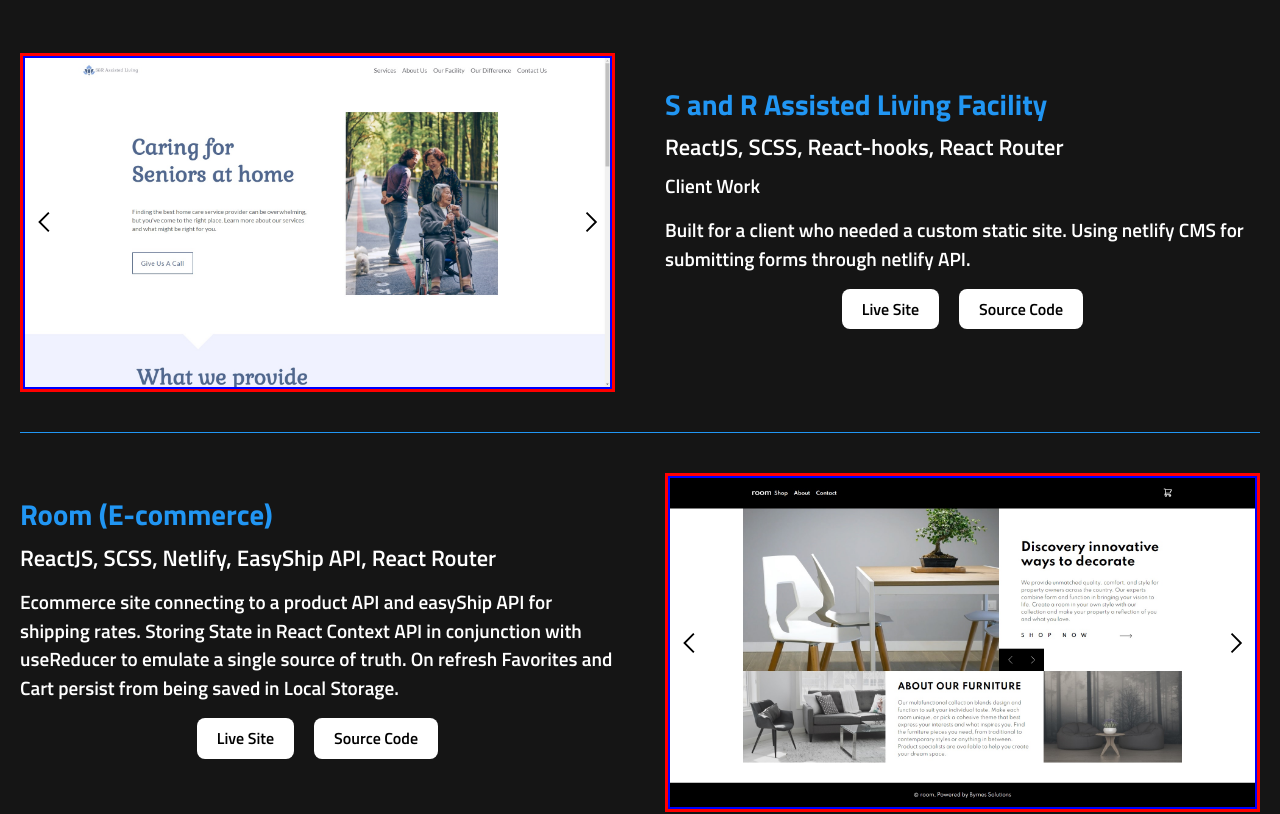
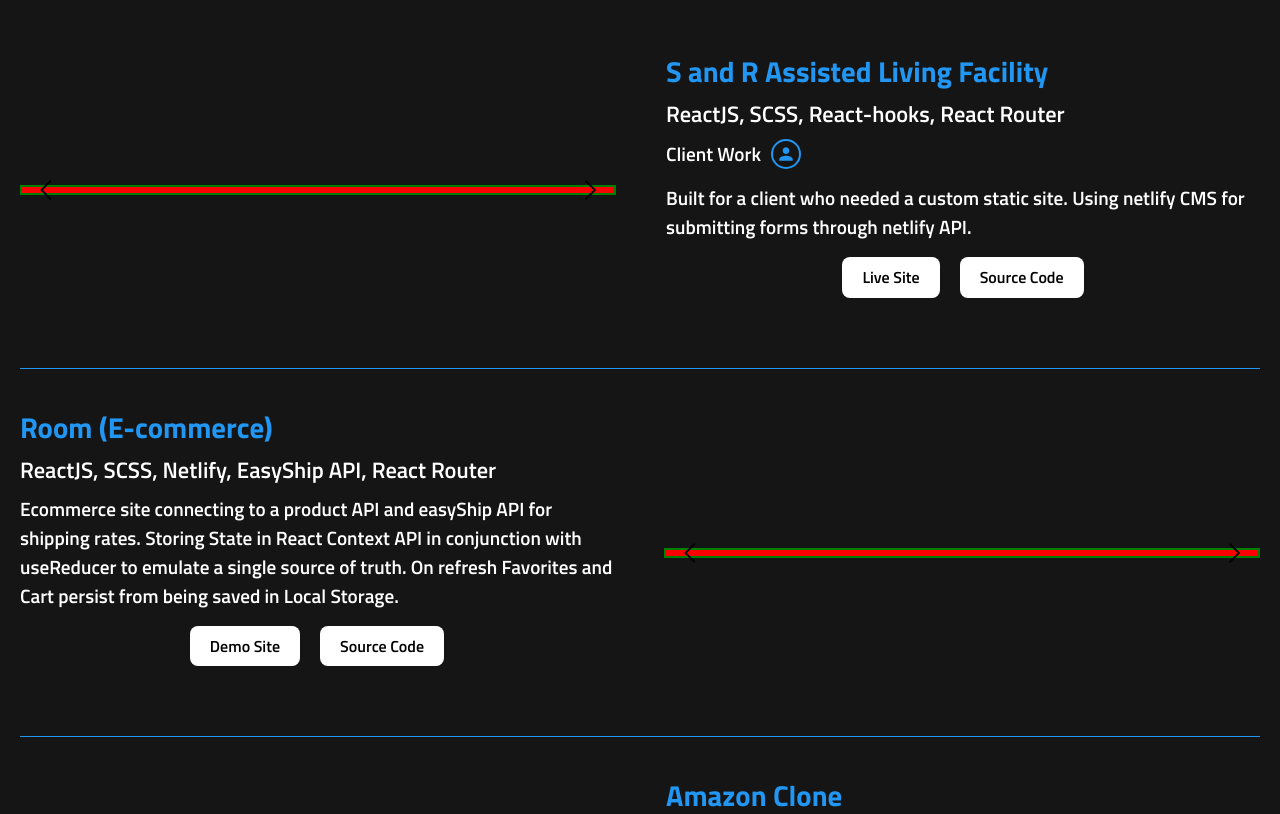
Before and after one commit to ByrnesByrnes/PortfolioSite, a React (Create React App) app: page / in a window 1280 px wide. Shown: the part 1800-2614 px from the top of the page. Built offline with nearby package versions, Linux system fonts and the light colour scheme.

Commit message:
Carousel Test

```diff
--- a/src/components/carousel/styles/carousel.js
+++ b/src/components/carousel/styles/carousel.js
@@ -17,7 +17,7 @@ export const Slide = styled.img
 `
   width: auto;
   max-width: 100%;
-  height: auto;
+  max-height: 500px;
 `
 
 export const Arrow = styled.div
--- a/src/components/project/styles/project.js
+++ b/src/components/project/styles/project.js
@@ -32,6 +32,7 @@ export const Item = styled.div
 export const Group = styled.div
 `
   width: 100%;
+  border: 2px solid green;
 `
 export const Info = styled.div
 `
@@ -56,9 +57,21 @@ export const Subtitle = styled.h3
 
 export const Text = styled.p
 `
+  display: flex;
+  align-items: center;
   font-size: 1.2rem;
   margin-bottom: 15px;
   line-height: 1.5;
+
+  & > svg {
+    color: var(--clr-secondary);
+    border: 2px solid var(--clr-secondary);
+    border-radius: 50px;
+    height: 30px;
+    width: 30px;
+    padding: 3px;
+    margin-left: 10px;
+  }
 `
 
 export const LinkGroup = styled.div
--- a/src/containers/carousel.js
+++ b/src/containers/carousel.js
@@ -43,7 +43,7 @@ export function CarouselContainer({ slides, alt }) {
 
   return (
     <Carousel>
-      <Carousel.Content style={{ justifyContent: direction }}>
+      {/* <Carousel.Content style={{ justifyContent: direction }}>
         {slides.map((slide, i) => (
           <Carousel.Slide
             key={i}
@@ -55,7 +55,7 @@ export function CarouselContainer({ slides, alt }) {
             }}
           />
         ))}
-      </Carousel.Content>
+      </Carousel.Content> */}
 
       <Carousel.Arrow onClick={prevSlide}><GrPrevious /></Carousel.Arrow>
       <Carousel.Arrow onClick={nextSlide}><GrNext /></Carousel.Arrow>
--- a/src/containers/project.js
+++ b/src/containers/project.js
@@ -1,7 +1,7 @@
 import React from 'react';
 import { Project } from '../components'
 import { CarouselContainer } from './carousel'
-
+import { MdPerson } from 'react-icons/md'
 export function ProjectContainer({ projects }) {
 
   return (
@@ -12,11 +12,11 @@ export function ProjectContainer({ projects }) {
           <Project.Info>
             <Project.Title>{project.title}</Project.Title>
             <Project.Subtitle>{project.technologies.join(', ')}</Project.Subtitle>
-            <Project.Text>{project.client && 'Client Work'}</Project.Text>
+            {project.client && <Project.Text>Client Work <MdPerson /></Project.Text>}
             <Project.Text>{project.description}</Project.Text>
 
             <Project.LinkGroup>
-              <Project.Link href={project.site} target="_blank">Live Site</Project.Link>
+              <Project.Link href={project.site} target="_blank">{project.client ? 'Live Site' : 'Demo Site'}</Project.Link>
               <Project.Link href={project.source} target="_blank">Source Code</Project.Link>
             </Project.LinkGroup>
           </Project.Info>
--- a/src/projectsData.js
+++ b/src/projectsData.js
@@ -5,10 +5,10 @@ export const projects = [
     technologies: ['ReactJS', 'SCSS', 'React-hooks', 'React Router'],
     description: 'Built for a client who needed a custom static site. Using netlify CMS for submitting forms through netlify API.',
     imgs: [
-      '/imgs/projects/sandr/SandRassistedLiving.jpg',
-      '/imgs/projects/sandr/sandr-contact.jpg',
-      '/imgs/projects/sandr/sandr-difference.jpg',
-      '/imgs/projects/sandr/sandr-services.jpg',
+      'imgs/projects/sandr/SandRassistedLiving.jpg',
+      'imgs/projects/sandr/sandr-contact.jpg',
+      'imgs/projects/sandr/sandr-difference.jpg',
+      'imgs/projects/sandr/sandr-services.jpg',
     ],
     site: 'https://www.sandrassistedliving.com/',
     source: 'https://github.com/ByrnesByrnes/SandRAssistedLiving',
@@ -20,11 +20,11 @@ export const projects = [
     technologies: ['ReactJS', 'SCSS','Netlify', 'EasyShip API', 'React Router'],
     description: 'Ecommerce site connecting to a product API and easyShip API for shipping rates. Storing State in React Context API in conjunction with useReducer to emulate a single source of truth. On refresh Favorites and Cart persist from being saved in Local Storage.',
     imgs: [
-      '/imgs/projects/room/Room-Ecom.jpg',
-      '/imgs/projects/room/room-browse.jpg',
-      '/imgs/projects/room/room-cart.jpg',
-      '/imgs/projects/room/room-checkout.jpg',
-      '/imgs/projects/room/room-product.jpg'
+      'imgs/projects/room/Room-Ecom.jpg',
+      'imgs/projects/room/room-browse.jpg',
+      'imgs/projects/room/room-cart.jpg',
+      'imgs/projects/room/room-checkout.jpg',
+      'imgs/projects/room/room-product.jpg'
     ],
     site: 'https://room-static.netlify.app/',
     source: 'https://github.com/ByrnesByrnes/Ecom-Room-Static',
@@ -36,8 +36,8 @@ export const projects = [
     technologies: ['ReactJS', 'Styled-Components', 'Firebase', 'Stripe', 'React Router'],
     description: 'Emulation of an ecommerce site with login authentication using Firebase. Custom search for products on the browse page, and emulates a checkout flow using Stripe. If successful transaction order is pushed and stored in firebase and retrieved in the view orders tab.',
     imgs: [
-      '/imgs/projects/amazon/Amazon-Demo.jpg',
-      '/imgs/projects/amazon/Amazon-browse.jpg',
+      'imgs/projects/amazon/Amazon-Demo.jpg',
+      'imgs/projects/amazon/Amazon-browse.jpg',
     ],
     site: ['https://amzn-cln-ed1f8.firebaseapp.com'],
     source: 'https://github.com/ByrnesByrnes/amazon-cln',
```
